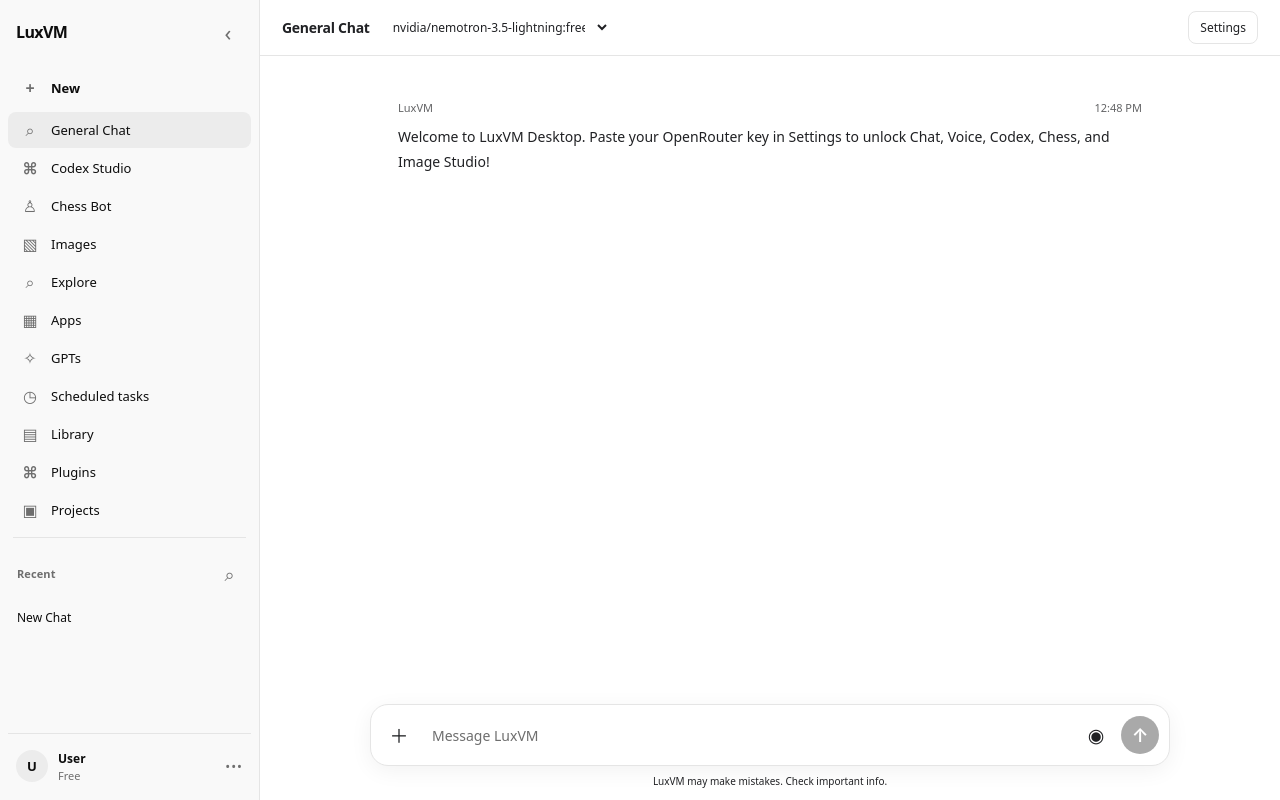
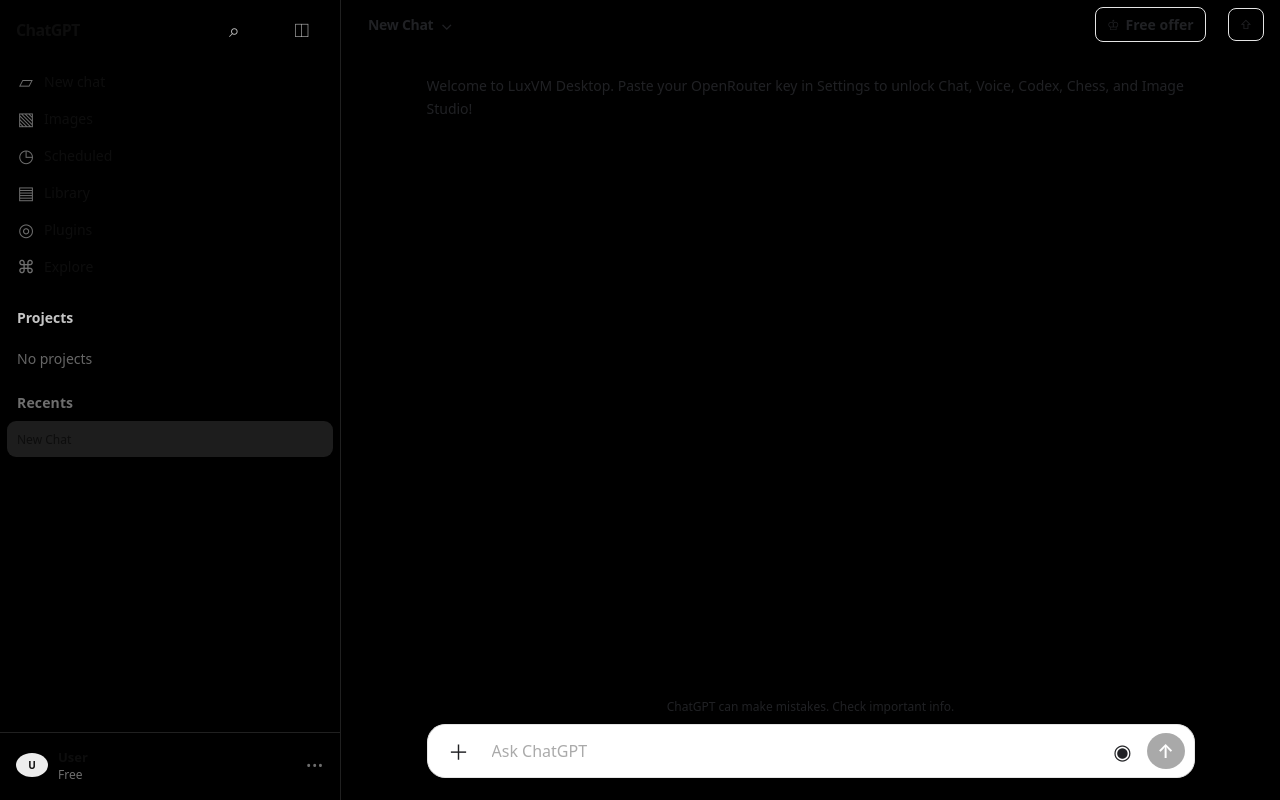
Before and after one commit to RiceCrackerLOL/luxvm-desktop-gpt, a React (Vite) app: page / in a window 1280 px wide. Built offline with nearby package versions, Linux system fonts and the light colour scheme.

Commit message:
Match ChatGPT screenshot layout

```diff
--- a/src/App.tsx
+++ b/src/App.tsx
@@ -1928,6 +1928,58 @@ export default function App() {
       border:0 !important; border-radius:0 !important;
       background:transparent !important; box-shadow:none !important;
     }
+
+    /* Screenshot-matched ChatGPT desktop shell */
+    .luxvm-brand-wordmark { font-size:18px !important; font-weight:650 !important; letter-spacing:-.035em !important; color:#f4f4f4 !important; }
+    [data-luxvm-theme] [data-luxvm-sidebar] { flex-basis:341px !important; width:341px !important; min-width:341px !important; padding:8px 7px 8px !important; gap:0 !important; background:#000 !important; border-right:1px solid #202020 !important; }
+    .luxvm-sidebar-brand { height:43px !important; min-height:43px !important; padding:0 9px !important; display:flex !important; align-items:center !important; justify-content:space-between !important; }
+    .luxvm-sidebar-brand .luxvm-sidebar-toggle { display:none !important; }
+    .luxvm-sidebar-brand:after { content:"⌕   ◫"; white-space:pre; color:#bdbdbd; font-size:19px; letter-spacing:10px; margin-right:5px; }
+    [data-luxvm-sidebar-nav] { padding:12px 0 0 !important; gap:1px !important; max-height:none !important; overflow:visible !important; }
+    [data-luxvm-sidebar-nav] button { height:36px !important; min-height:36px !important; padding:6px 11px !important; border-radius:8px !important; gap:10px !important; font-size:14px !important; color:#c5c5c5 !important; font-weight:400 !important; }
+    [data-luxvm-sidebar-nav] button:first-child { margin-bottom:0 !important; font-weight:400 !important; }
+    .luxvm-nav-icon { display:inline-flex !important; align-items:center !important; justify-content:center !important; width:16px !important; min-width:16px !important; margin:0 !important; color:#bdbdbd !important; font-size:18px !important; }
+    .luxvm-projects-block { padding:24px 10px 0 !important; display:flex; flex-direction:column; gap:22px; font-size:14px; }
+    .luxvm-projects-block strong { font-weight:550; color:#c5c5c5; }
+    .luxvm-projects-block span { color:#666; }
+    .luxvm-sidebar-divider { display:none !important; }
+    .luxvm-sidebar-header { padding:25px 10px 9px !important; font-size:14px !important; color:#bdbdbd !important; font-weight:550 !important; }
+    [data-luxvm-session-list] { flex:1 1 auto !important; min-height:0 !important; padding:0 !important; overflow-y:auto !important; }
+    .luxvm-session-item { min-height:36px !important; padding:7px 10px !important; border-radius:9px !important; font-size:13px !important; }
+    .luxvm-session-item[style*="background-color"] { background:#1d1d1d !important; }
+    .luxvm-account-footer { border-top:1px solid #202020 !important; padding:8px 8px 3px !important; margin:0 -7px !important; }
+    .luxvm-account-button { min-height:48px !important; padding:5px 8px !important; }
+    .luxvm-account-avatar { background:#eabf00 !important; color:#111 !important; width:24px !important; height:24px !important; font-size:10px !important; }
+    .luxvm-account-copy strong { font-size:13px !important; }
+    .luxvm-account-copy small { font-size:12px !important; }
+    [data-luxvm-theme] [data-luxvm-main] { background:#000 !important; }
+    [data-luxvm-main] > header.luxvm-chatgpt-topbar { height:48px !important; min-height:48px !important; padding:0 16px 0 27px !important; border:0 !important; background:#000 !important; }
+    .luxvm-chatgpt-topbar-left { display:flex; align-items:center; gap:7px; color:#ececec; font-size:14px; }
+    .luxvm-chatgpt-topbar-left strong { font-size:14px !important; font-weight:550 !important; }
+    .luxvm-topbar-chevron { color:#bdbdbd; font-size:16px; }
+    .luxvm-chatgpt-topbar-actions { display:flex; align-items:center; gap:22px; }
+    .luxvm-chatgpt-topbar-actions button { border:0 !important; background:transparent !important; color:#c5c5c5 !important; padding:4px !important; font-size:20px !important; }
+    .luxvm-chatgpt-topbar-actions .luxvm-free-offer { display:flex; align-items:center; gap:6px; color:#54a9ff !important; font-size:14px !important; font-weight:550; }
+    [data-luxvm-chat-area] { width:min(calc(100% - 40px),768px) !important; max-width:768px !important; padding:26px 0 18px !important; gap:24px !important; }
+    [data-luxvm-chat-area] [data-luxvm-message="user"] { width:auto !important; max-width:76% !important; margin-left:auto !important; padding:12px 17px !important; border-radius:24px !important; background:#1b4f91 !important; color:#f7f7f7 !important; }
+    [data-luxvm-chat-area] [data-luxvm-message="assistant"] { width:100% !important; max-width:100% !important; padding:0 !important; border:0 !important; border-radius:0 !important; background:transparent !important; color:#ececec !important; }
+    .luxvm-message-meta { display:none !important; }
+    .luxvm-message-content { font-size:14px !important; line-height:1.65 !important; }
+    [data-luxvm-chat-composer] { width:min(calc(100% - 40px),768px) !important; max-width:768px !important; min-height:54px !important; margin:0 auto 22px !important; padding:6px 9px 6px 14px !important; border:1px solid #292929 !important; border-radius:28px !important; background:#1b1b1b !important; box-shadow:none !important; gap:7px !important; }
+    [data-luxvm-chat-composer] input { min-height:38px !important; font-size:16px !important; padding:8px 9px !important; color:#ececec !important; }
+    [data-luxvm-chat-composer] input::placeholder { color:#aaa !important; }
+    [data-luxvm-chat-composer] [data-composer-tool] { width:34px !important; height:34px !important; flex-basis:34px !important; color:#bdbdbd !important; font-size:21px !important; }
+    [data-luxvm-chat-composer] button[type="submit"] { width:36px !important; height:36px !important; flex-basis:36px !important; background:#2868c7 !important; color:#fff !important; }
+    .luxvm-disclaimer { order:2 !important; margin:0 auto 8px !important; color:#a7a7a7 !important; font-size:12px !important; text-align:center !important; }
+    [data-luxvm-main] > header { order:0; }
+    [data-luxvm-chat-area] { order:1; }
+    [data-luxvm-chat-composer] { order:3; }
+    @media (max-width:760px) {
+      [data-luxvm-theme] [data-luxvm-sidebar] { width:min(341px,86vw) !important; min-width:min(341px,86vw) !important; }
+      [data-luxvm-main] > header.luxvm-chatgpt-topbar { padding:0 12px !important; }
+      [data-luxvm-chat-area] { width:calc(100% - 28px) !important; }
+      [data-luxvm-chat-composer] { width:calc(100% - 22px) !important; }
+    }
   `}</style>
 
   return (
@@ -1936,28 +1988,21 @@ export default function App() {
       {!sidebarCollapsed && <button type="button" className="luxvm-sidebar-backdrop" aria-label="Close navigation" onClick={() => setSidebarCollapsed(true)} />}
       <aside data-luxvm-sidebar data-collapsed={sidebarCollapsed} style={{ ...styles.sidebar, ...(sidebarCollapsed ? styles.sidebarCollapsed : {}) }}>
         <div className="luxvm-sidebar-brand" style={styles.sidebarBrand}>
-          {!sidebarCollapsed && <><span className="luxvm-brand-dot" style={styles.dot} /><strong>LuxVM</strong></>}
+          {!sidebarCollapsed && <strong className="luxvm-brand-wordmark">ChatGPT</strong>}
           <button type="button" onClick={() => setSidebarCollapsed((value) => !value)} aria-label={sidebarCollapsed ? 'Expand sidebar' : 'Collapse sidebar'} title={sidebarCollapsed ? 'Expand sidebar' : 'Collapse sidebar'} className="luxvm-sidebar-toggle" style={styles.sidebarToggle}>{sidebarCollapsed ? '›' : '‹'}</button>
         </div>
         <nav data-luxvm-sidebar-nav style={styles.navMenu}>
-          <button type="button" title="New Chat" aria-label="New Chat" onClick={createNewChat} style={styles.navBtn}><span className="luxvm-nav-icon" style={styles.navIcon}>+</span>{!sidebarCollapsed && 'New'}</button>
-          <button type="button" title="General Chat" aria-label="General Chat" onClick={() => { setActiveTab('chat'); setComingSoonPage('') }} style={{ ...styles.navBtn, ...(activeTab === 'chat' ? styles.navBtnActive : {}) }}><span className="luxvm-nav-icon" style={styles.navIcon}>⌕</span>{!sidebarCollapsed && 'General Chat'}</button>
-          <button type="button" title="Codex Studio" aria-label="Codex Studio" onClick={() => { setActiveTab('codex'); setComingSoonPage('') }} style={{ ...styles.navBtn, ...(activeTab === 'codex' ? styles.navBtnActive : {}) }}><span className="luxvm-nav-icon" style={styles.navIcon}>⌘</span>{!sidebarCollapsed && 'Codex Studio'}</button>
-          <button type="button" title="Chess Bot" aria-label="Chess Bot" onClick={() => { setActiveTab('chess'); setComingSoonPage('') }} style={{ ...styles.navBtn, ...(activeTab === 'chess' ? styles.navBtnActive : {}) }}><span className="luxvm-nav-icon" style={styles.navIcon}>♙</span>{!sidebarCollapsed && 'Chess Bot'}</button>
-          <button type="button" title="Images" aria-label="Images" onClick={() => { setComingSoonPage(''); setActiveTab('image') }} style={{ ...styles.navBtn, ...(activeTab === 'image' ? styles.navBtnActive : {}) }}><span className="luxvm-nav-icon" style={styles.navIcon}>▧</span>{!sidebarCollapsed && 'Images'}</button>
-          <button type="button" title="Explore" aria-label="Explore" onClick={() => setComingSoonPage('Explore')} style={styles.navBtn}><span className="luxvm-nav-icon" style={styles.navIcon}>⌕</span>{!sidebarCollapsed && 'Explore'}</button>
-          <button type="button" title="Apps" aria-label="Apps" onClick={() => setComingSoonPage('Apps')} style={styles.navBtn}><span className="luxvm-nav-icon" style={styles.navIcon}>▦</span>{!sidebarCollapsed && 'Apps'}</button>
-          <button type="button" title="GPTs" aria-label="GPTs" onClick={() => setComingSoonPage('GPTs')} style={styles.navBtn}><span className="luxvm-nav-icon" style={styles.navIcon}>✧</span>{!sidebarCollapsed && 'GPTs'}</button>
-          <button type="button" title="Scheduled tasks" aria-label="Scheduled tasks" onClick={() => setComingSoonPage('Scheduled tasks')} style={styles.navBtn}><span className="luxvm-nav-icon" style={styles.navIcon}>◷</span>{!sidebarCollapsed && 'Scheduled tasks'}</button>
-          <button type="button" title="Library" aria-label="Library" onClick={() => setComingSoonPage('Library')} style={styles.navBtn}><span className="luxvm-nav-icon" style={styles.navIcon}>▤</span>{!sidebarCollapsed && 'Library'}</button>
-          <button type="button" title="Plugins" aria-label="Plugins" onClick={() => setComingSoonPage('Plugins')} style={styles.navBtn}><span className="luxvm-nav-icon" style={styles.navIcon}>⌘</span>{!sidebarCollapsed && 'Plugins'}</button>
-          <button type="button" title="Projects" aria-label="Projects" onClick={() => setComingSoonPage('Projects')} style={styles.navBtn}><span className="luxvm-nav-icon" style={styles.navIcon}>▣</span>{!sidebarCollapsed && 'Projects'}</button>
-          <button type="button" title="Search chats" aria-label="Search chats" onClick={() => { setSearchOpen(true); setSearchQuery(''); setComingSoonPage('') }} style={styles.navBtn}><span className="luxvm-nav-icon" style={styles.navIcon}>⌕</span>{!sidebarCollapsed && 'Search chats'}</button>
-          <button type="button" title="Settings" aria-label="Settings" onClick={() => { setShowSettings(true); setComingSoonPage('') }} style={styles.navBtn}><span className="luxvm-nav-icon" style={styles.navIcon}>⚙</span>{!sidebarCollapsed && 'Settings'}</button>
+          <button type="button" title="New chat" aria-label="New chat" onClick={createNewChat} style={styles.navBtn}><span className="luxvm-nav-icon">▱</span>{!sidebarCollapsed && 'New chat'}</button>
+          <button type="button" title="Images" aria-label="Images" onClick={() => { setComingSoonPage(''); setActiveTab('image') }} style={styles.navBtn}><span className="luxvm-nav-icon">▧</span>{!sidebarCollapsed && 'Images'}</button>
+          <button type="button" title="Scheduled" aria-label="Scheduled" onClick={() => setComingSoonPage('Scheduled')} style={styles.navBtn}><span className="luxvm-nav-icon">◷</span>{!sidebarCollapsed && 'Scheduled'}</button>
+          <button type="button" title="Library" aria-label="Library" onClick={() => setComingSoonPage('Library')} style={styles.navBtn}><span className="luxvm-nav-icon">▤</span>{!sidebarCollapsed && 'Library'}</button>
+          <button type="button" title="Plugins" aria-label="Plugins" onClick={() => setComingSoonPage('Plugins')} style={styles.navBtn}><span className="luxvm-nav-icon">◎</span>{!sidebarCollapsed && 'Plugins'}</button>
+          <button type="button" title="Explore" aria-label="Explore" onClick={() => setComingSoonPage('Explore')} style={styles.navBtn}><span className="luxvm-nav-icon">⌘</span>{!sidebarCollapsed && 'Explore'}</button>
         </nav>
+        {!sidebarCollapsed && <div className="luxvm-projects-block"><strong>Projects</strong><span>No projects</span></div>}
         {!sidebarCollapsed && <>
           <div className="luxvm-sidebar-divider" style={styles.divider} />
-          <div className="luxvm-sidebar-header" style={styles.sidebarHeader}><span>Recent</span><button type="button" aria-label="Search chats" title="Search chats" onClick={() => { setSearchOpen(true); setSearchQuery("") }}>⌕</button></div>
+          <div className="luxvm-sidebar-header" style={styles.sidebarHeader}><span>Recents</span></div>
           <div data-luxvm-session-list style={styles.sessionList}>
             {sessions.map((session) => (
               <div className="luxvm-session-item" key={session.id} onClick={() => { setActiveSessionId(session.id); setActiveTab('chat'); setComingSoonPage('') }} style={{ ...styles.sessionItem, backgroundColor: activeTab === 'chat' && session.id === activeSessionId ? '#E5E1D8' : 'transparent' }}>
@@ -1977,29 +2022,15 @@ export default function App() {
       </aside>
 
       <div data-luxvm-main style={styles.mainContent}>
-        <header style={styles.header}>
-          <div style={styles.brand}>
-            {sidebarCollapsed && <button type="button" onClick={() => setSidebarCollapsed(false)} aria-label="Expand sidebar" title="Expand sidebar" style={styles.headerMenuBtn}>☰</button>}
-            <strong>
-              {activeTab === 'chat' && ' General Chat'}
-              {activeTab === 'codex' && ' Codex Code Studio'}
-              {activeTab === 'chess' && ' Grandmaster Chess Bot'}
-              {activeTab === 'image' && ' Image Generation Studio'}
-            </strong>
-            {activeTab === 'chat' ? (
-              <select aria-label="Chat model" value={models.chat} onChange={(e) => setModels((current) => ({ ...current, chat: e.target.value }))} style={{ ...styles.input, width: 'auto', maxWidth: 'min(42vw, 280px)', padding: '7px 10px', borderRadius: '9px', fontSize: '12px' }}>
-                {[...new Set([models.chat, DEFAULT_MODELS.chat, DEFAULT_MODELS.voice, DEFAULT_MODELS.codex, DEFAULT_MODELS.image].filter(Boolean))].map((model) => <option key={model} value={model}>{model}</option>)}
-              </select>
-            ) : <span style={styles.badge}>{models[activeTab]}</span>}
+        <header className="luxvm-chatgpt-topbar" style={styles.header}>
+          <div className="luxvm-chatgpt-topbar-left">
+            {sidebarCollapsed && <button type="button" onClick={() => setSidebarCollapsed(false)} aria-label="Expand sidebar" title="Expand sidebar">☰</button>}
+            <strong>{activeTab === 'chat' ? (currentSession?.title || 'New chat') : activeTab === 'codex' ? 'Codex' : activeTab === 'chess' ? 'Chess' : 'Images'}</strong>
+            <span className="luxvm-topbar-chevron">⌄</span>
           </div>
-          <div style={styles.actions}>
-            <button
-              type="button"
-              onClick={() => setShowSettings(!showSettings)}
-              style={styles.primaryBtn}
-            >
-              {showSettings ? 'Close Settings' : ' Settings'}
-            </button>
+          <div className="luxvm-chatgpt-topbar-actions">
+            <button type="button" className="luxvm-free-offer" onClick={() => setComingSoonPage('Free offer')}>♔ <span>Free offer</span></button>
+            <button type="button" aria-label="Share" title="Share" onClick={() => setComingSoonPage('Share')}>⇧</button>
           </div>
         </header>
 
@@ -2214,11 +2245,11 @@ export default function App() {
 
             <form data-luxvm-chat-composer onSubmit={sendChatMessage} style={styles.footer}>
               <button type="button" data-composer-tool title="Add files (coming soon)" aria-label="Add files" onClick={() => setComingSoonPage('Attachments')}>＋</button>
-              <input style={styles.chatInput} value={chatInput} onChange={(e) => setChatInput(e.target.value)} placeholder="Message LuxVM" disabled={isChatLoading} />
+              <input style={styles.chatInput} value={chatInput} onChange={(e) => setChatInput(e.target.value)} placeholder="Ask ChatGPT" disabled={isChatLoading} />
               <button type="button" data-composer-tool data-microphone aria-label={isListening ? 'Stop microphone' : 'Use microphone'} title={isListening ? 'Stop listening' : 'Dictate a message'} onClick={toggleMicrophone} style={{ background: isListening ? '#C66A4A' : undefined, color: isListening ? '#fff' : undefined }}>◉</button>
               <button type="submit" style={styles.sendBtn} disabled={isChatLoading || !chatInput.trim()}>↑</button>
             </form>
-            <div className="luxvm-disclaimer">LuxVM may make mistakes. Check important info.</div>
+            <div className="luxvm-disclaimer">ChatGPT can make mistakes. Check important info.</div>
           </>
         )}
 
```
